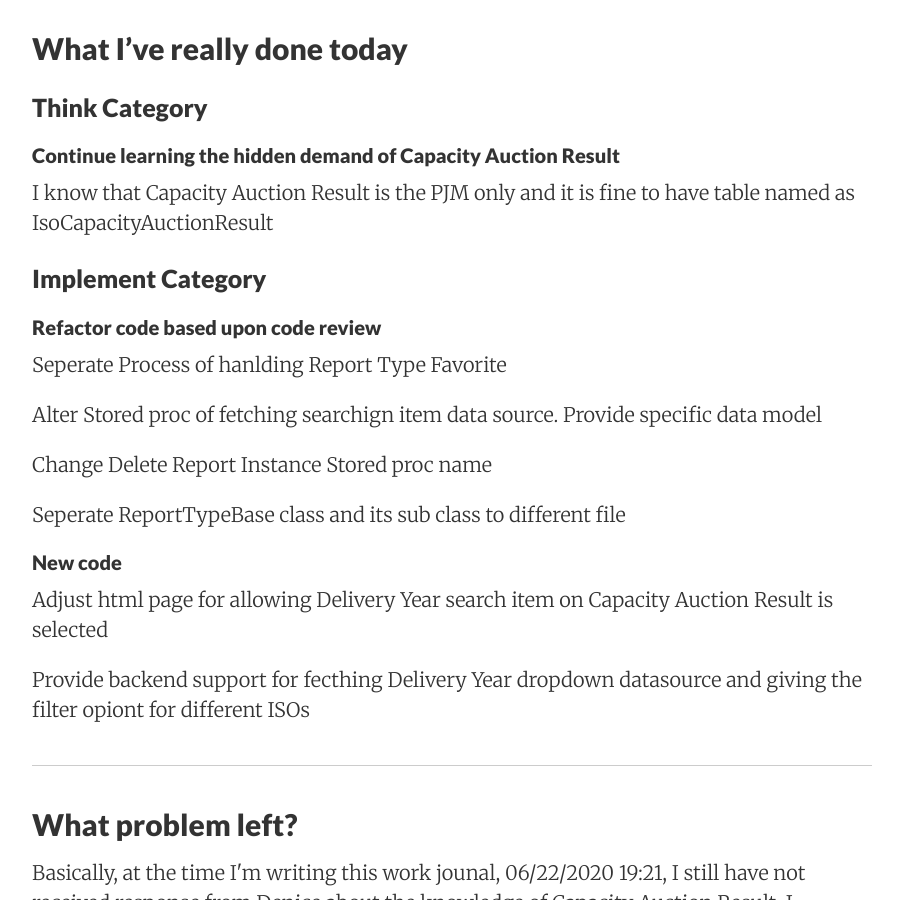
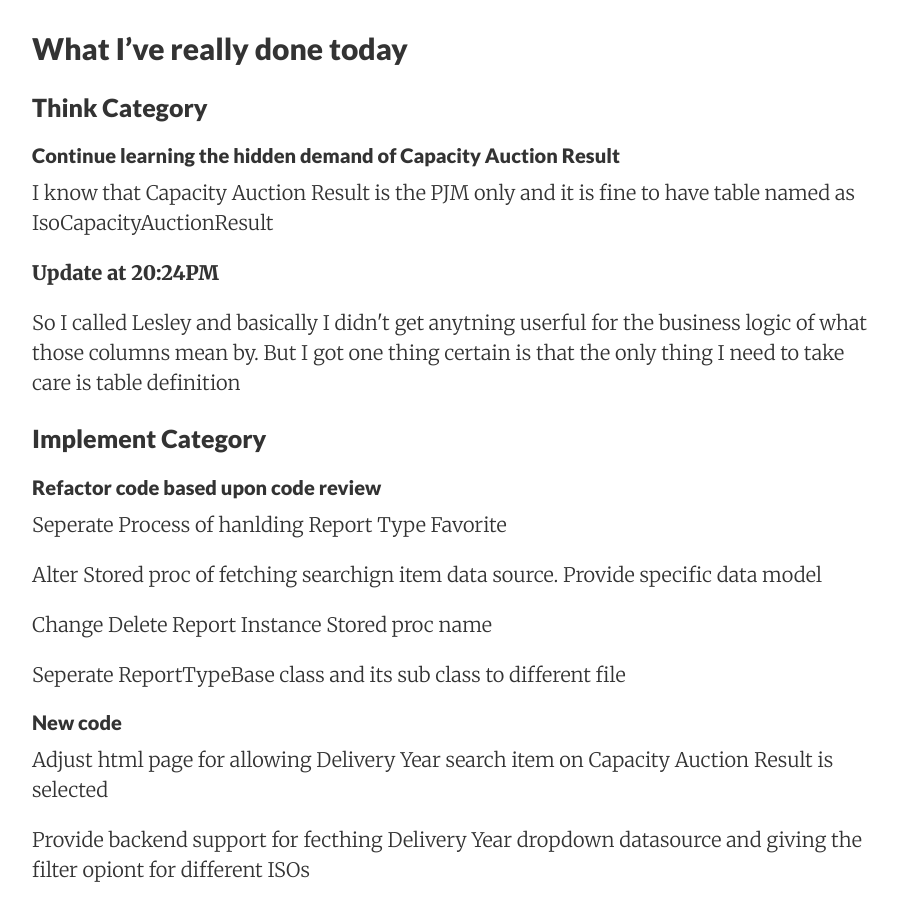
Before and after one commit to jasonwun/jasonwun.github.io, a Jekyll site: the page built from _posts/2020-06-22-Work Journal.md, in a window 1280 px wide and 900 px high, scrolled down 1542 px. Shown: the whole window, without its empty margins (188-1091 px from the left). Built offline with Jekyll 4.4.1, drawn with Linux system fonts in a browser that asks for light colours.

Commit message:
Update journal

```diff
--- a/_posts/2020-06-22-Work Journal.md
+++ b/_posts/2020-06-22-Work Journal.md
@@ -33,6 +33,9 @@ visibility: public
 #### Continue learning the hidden demand of Capacity Auction Result
 <p>I know that Capacity Auction Result is the PJM only and it is fine to have table named as IsoCapacityAuctionResult</p>
 
+__Update at 20:24PM__
+<p>So I called Lesley and basically I didn't get anytning userful for the business logic of what those columns mean by. But I got one thing certain is that the only thing I need to take care is table definition</p>
+
 ### Implement Category
 #### Refactor code based upon code review
 <p>Seperate Process of hanlding Report Type Favorite</p>
```
